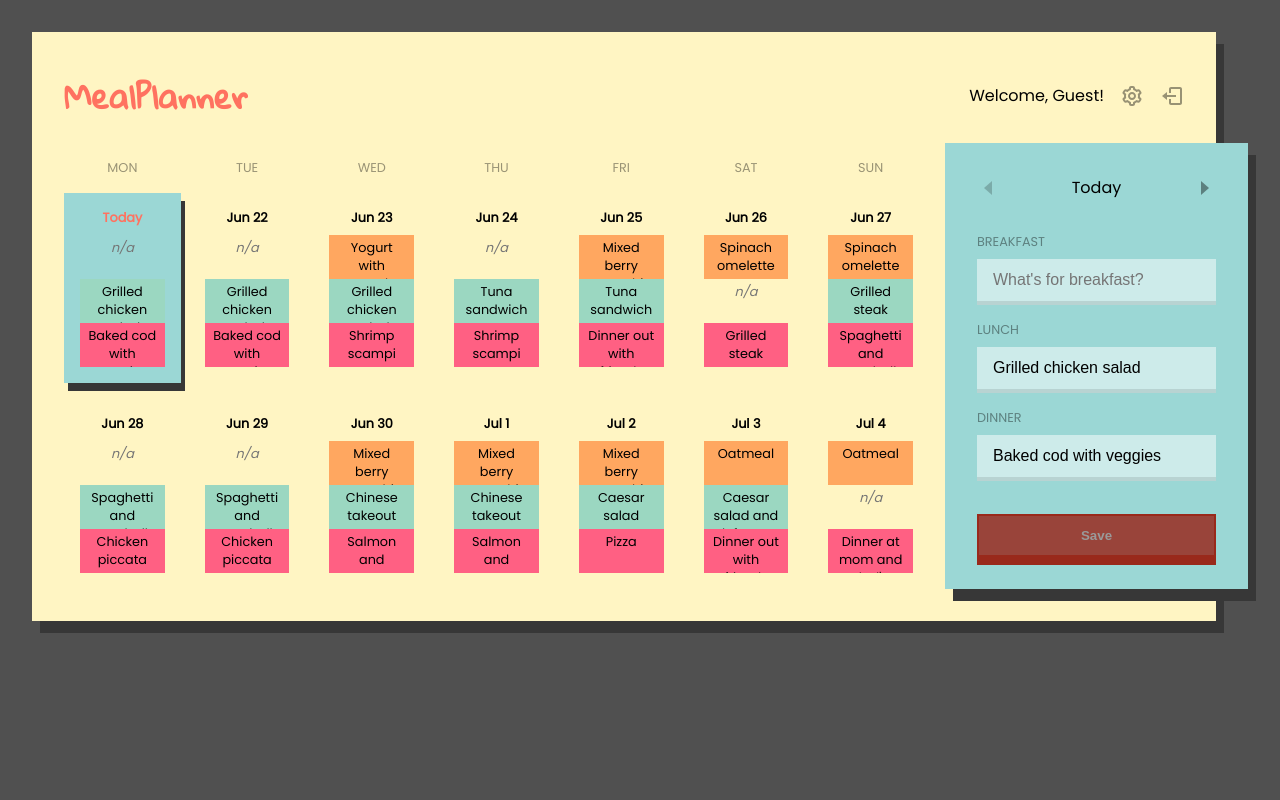
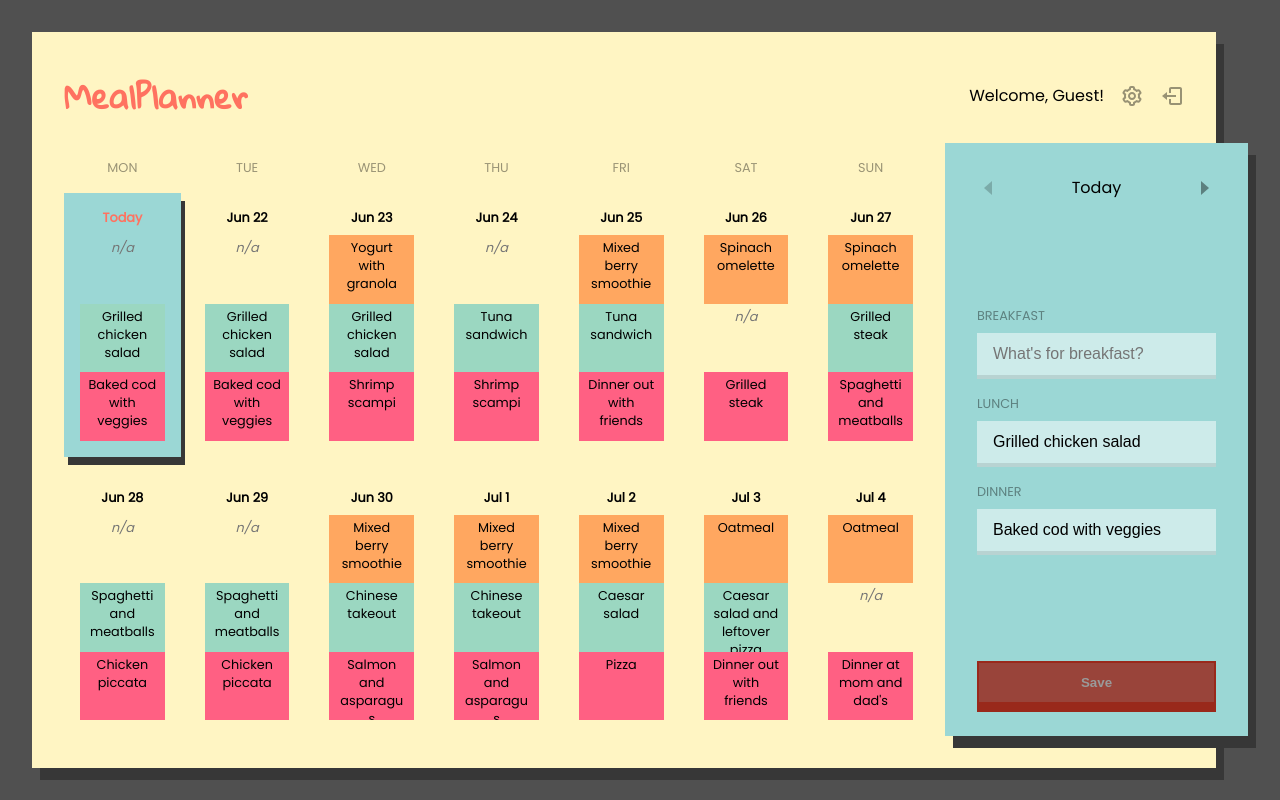
Before and after one commit to msandula12/meal-planner-client, a React (Create React App) app: page /schedule in a window 1280 px wide. Built offline with nearby package versions, Linux system fonts and the light colour scheme.

Commit message:
styling: meal-planner height

```diff
--- a/src/components/MealPlanner/MealPlanner.scss
+++ b/src/components/MealPlanner/MealPlanner.scss
@@ -2,7 +2,7 @@
 
 .wrapper {
   background-color: $bgColor;
-  min-height: 100vh;
+  height: 100vh;
   padding: 2rem 4rem 2rem 2rem;
 }
 
@@ -10,7 +10,7 @@
   background-color: $fgColor;
   display: flex;
   flex-direction: column;
-  min-height: 100%;
+  height: 100%;
 }
 
 .meal-planner-dashboard {
```
